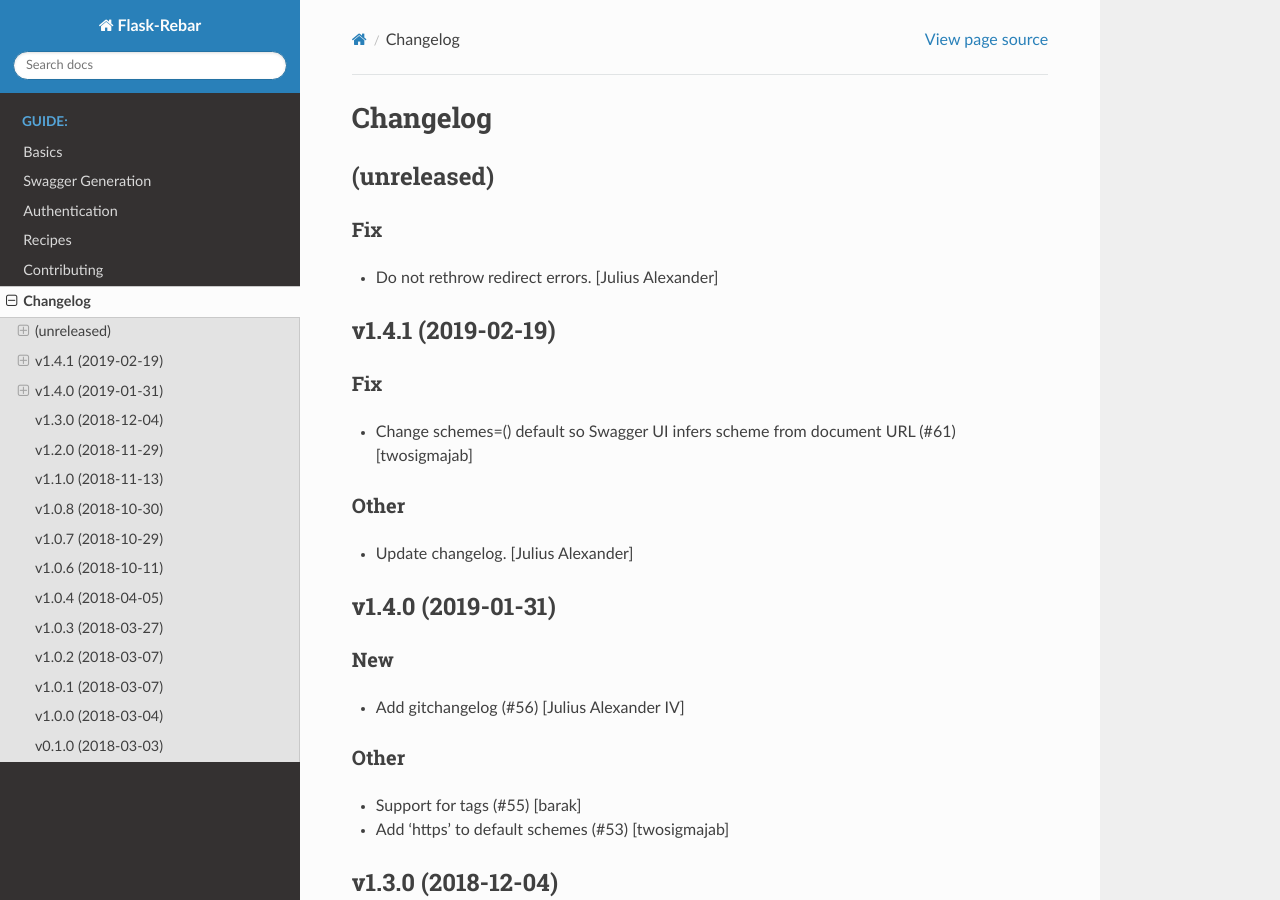
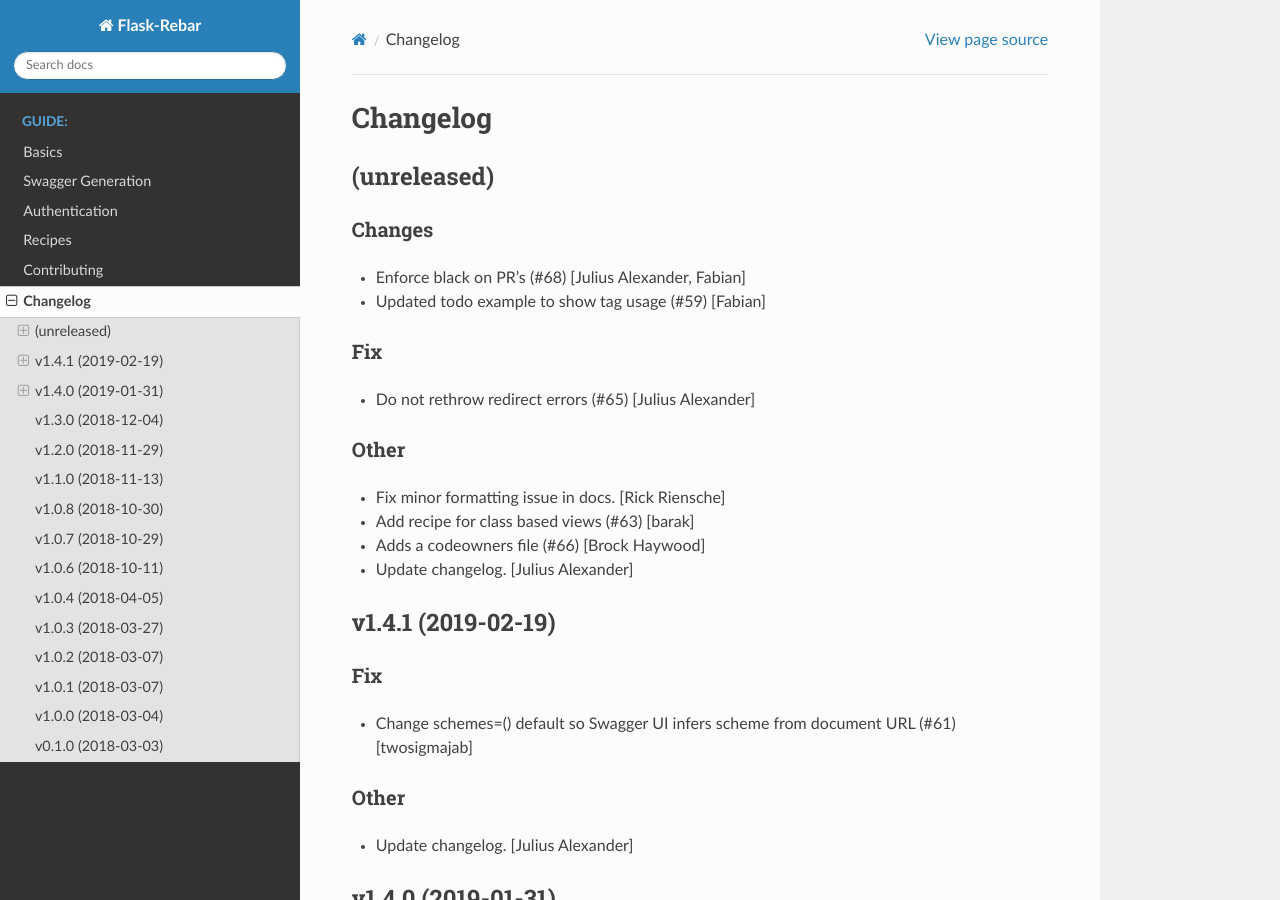
Before and after one commit to plangrid/flask-rebar, a Sphinx documentation site: the page built from docs/changelog.rst, in a window 1280 px wide and 900 px high. Built offline with Sphinx 7.4.7 and the Read the Docs theme 2.0.0, drawn with Linux system fonts in a browser that asks for light colours; pages that are not in the unit, such as notebooks, are missing from menus; some of the changed text lies outside the part shown.

Commit message:
doc: minor doc cleanup and addition of "SLA-esque" statement to Contributing page

```diff
--- a/CHANGELOG.rst
+++ b/CHANGELOG.rst
@@ -5,9 +5,21 @@
 (unreleased)
 ------------
 
+Changes
+~~~~~~~
+- Enforce black on PR's (#68) [Julius Alexander, Fabian]
+- Updated todo example to show tag usage (#59) [Fabian]
+
 Fix
 ~~~
-- Do not rethrow redirect errors. [Julius Alexander]
+- Do not rethrow redirect errors (#65) [Julius Alexander]
+
+Other
+~~~~~
+- Fix minor formatting issue in docs. [Rick Riensche]
+- Add recipe for class based views (#63) [barak]
+- Adds a codeowners file (#66) [Brock Haywood]
+- Update changelog. [Julius Alexander]
 
 
 v1.4.1 (2019-02-19)
--- a/CONTRIBUTING.rst
+++ b/CONTRIBUTING.rst
@@ -7,6 +7,12 @@
 
 If you're interested in making a larger change, we recommend you to open an issue for discussion first. That way we can ensure that the change is within the scope of this project before you put a lot of effort into it.
 
+Our Commitment to You
+----------------------------------
+
+Our commitment is to review new items promptly, within 3-5 business days as a general goal. Of course, this may vary with factors such as individual workloads, complexity of the issue or pull request, etc.
+
+If you feel that an Issue or Pull Request may have fallen through the cracks, tag an admin in a comment to bring it to our attention. (You can start with @RookieRick, and/or look up who else has recently merged PRs).
 
 Issues
 ------
--- a/docs/conf.py
+++ b/docs/conf.py
@@ -20,8 +20,8 @@
 # -- Project information -----------------------------------------------------
 
 project = "Flask-Rebar"
-copyright = "2018, Barak Alon"
-author = "Barak Alon"
+copyright = "2018, PlanGrid"
+author = "Barak Alon, et al."
 
 # The short X.Y version
 version = ""
@@ -126,7 +126,13 @@
 # (source start file, target name, title,
 #  author, documentclass [howto, manual, or own class]).
 latex_documents = [
-    (master_doc, "Flask-Rebar.tex", "Flask-Rebar Documentation", "Barak Alon", "manual")
+    (
+        master_doc,
+        "Flask-Rebar.tex",
+        "Flask-Rebar Documentation",
+        "Barak Alon et al.",
+        "manual",
+    )
 ]
 
 
```
